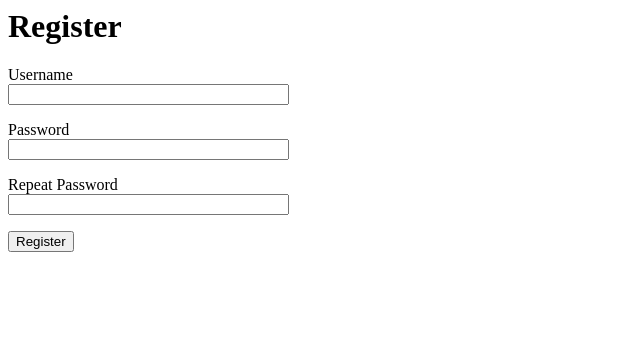
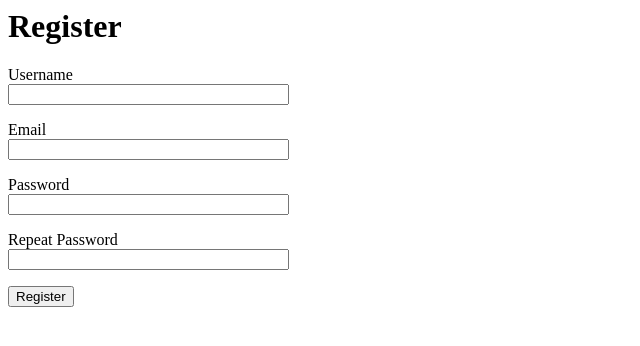
Before and after one commit to CS196Illinois/Group45-FA21, a Flask app: page /register in a window 1280 px wide. Shown: the top 346 px of the page, without its empty margins (0-640 px from the left). Run offline with Flask 2, Linux system fonts and the light colour scheme.

Commit message:
email, remember me implemented
- emails can be saved but verification has not been implemented yet
- users will not be forgotten when the page redirects now (test route /verify)

```diff
--- a/Project/backend/app/forms.py
+++ b/Project/backend/app/forms.py
@@ -11,6 +11,7 @@ class LoginForm(FlaskForm):
 
 class RegistrationForm(FlaskForm):
     username = StringField('Username', validators=[DataRequired()])
+    email = StringField('Email', validators=[DataRequired()])
     password = PasswordField('Password', validators=[DataRequired()])
     password2 = PasswordField('Repeat Password', validators=[DataRequired(), EqualTo('password')])
     submit = SubmitField('Register')
--- a/Project/backend/app/routes.py
+++ b/Project/backend/app/routes.py
@@ -1,4 +1,4 @@
-from flask import render_template
+from flask import render_template, flash, redirect, url_for
 from app import app, db
 from flask_login import current_user, login_user
 from app.models import User
@@ -9,6 +9,12 @@ from app.forms import LoginForm, RegistrationForm
 @app.route('/index')
 def index():
     return "hi"
+@app.route('/verify')
+def verify():
+    user = current_user
+    if not (current_user.is_authenticated):
+        return "no user is logged in"
+    return "username: " + current_user.username + "\n email: " + current_user.email
 @app.route('/login', methods=['GET', 'POST'])
 def login():
     form = LoginForm()
@@ -27,7 +33,7 @@ def logout():
 def register():
     form = RegistrationForm()
     if form.validate_on_submit():
-        user = User(username=form.username.data, email="email@gmail.com")
+        user = User(username=form.username.data, email=form.email.data)
         user.set_password(form.password.data)
         db.session.add(user)
         db.session.commit()
--- a/Project/backend/app/templates/register.html
+++ b/Project/backend/app/templates/register.html
@@ -10,6 +10,13 @@
             {{ form.username.label }}<br>
             {{ form.username(size=32) }}<br>
             {% for error in form.username.errors %}
+            <span style="color: red;">[{{ error }}]</span>
+            {% endfor %}
+        </p>
+        <p>
+            {{ form.email.label }}<br>
+            {{ form.email(size=32) }}<br>
+            {% for error in form.email.errors %}
             <span style="color: red;">[{{ error }}]</span>
             {% endfor %}
         </p>
```
